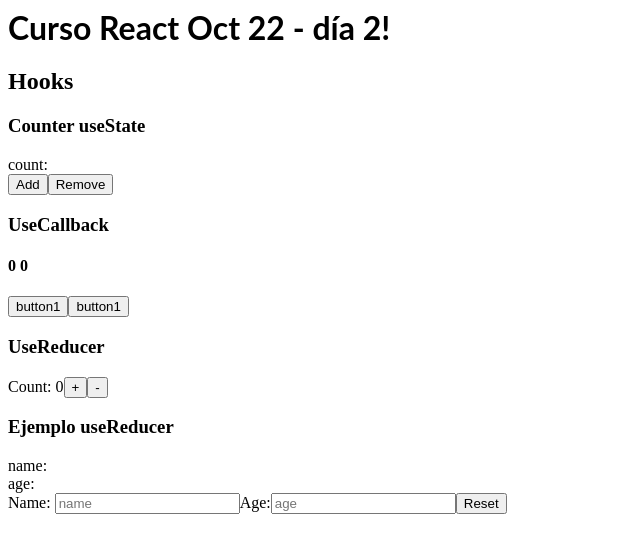
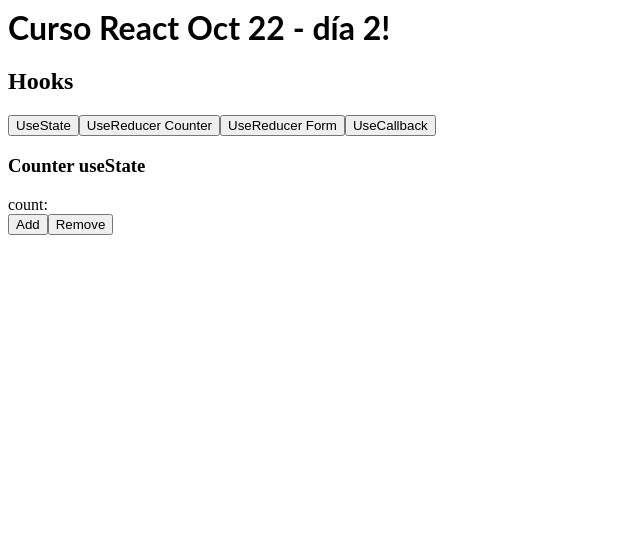
Before and after one commit to agarcluq-nttdata/curso-react-dia2-hooks, a React (Create React App) app: page / in a window 1280 px wide. Shown: the top 552 px of the page, without its empty margins (0-640 px from the left). Built offline with nearby package versions, Linux system fonts and the light colour scheme.

Commit message:
1 file modified

```diff
--- a/App.tsx
+++ b/App.tsx
@@ -1,20 +1,43 @@
-import * as React from 'react';
+import React, {useState} from 'react';
 import UseStateExample from './examples/useStateExample';
 import UseCallbackExample from './examples/useCallbackExample';
 import UseReducerExample from './examples/useReducerExample/index'
 import FormUseReducer from './examples/useReducerExample/FormUseReducer'
 import './style.css';
 
+const renderComponent = (state = "useState") => {
+
+    switch (state) {
+      case "useState":
+        return <UseStateExample />
+      case "useReducer1":
+        return <UseCallbackExample/>
+      case "useReducer2":
+        return <FormUseReducer/>
+      case "useCallback":
+          return <UseCallbackExample/>
+      default:
+        return <UseStateExample />
+    }
+
+}
+
 export default function App() {
+  const [navType,setNavType] = useState('useState')
   return (
     <div>
       <h1>Curso React Oct 22 - día 2!</h1>
       <h2>Hooks</h2>
+      <button onClick={()=>setNavType('useState')}>UseState</button>
+      <button onClick={()=>setNavType('useReducer1')}>UseReducer Counter</button>
+      <button onClick={()=>setNavType('useReducer2')}>UseReducer Form</button>
+      <button onClick={()=>setNavType('useCallback')}>UseCallback</button>
+      {renderComponent(navType)}
 
-      <UseStateExample />
+      {/* <UseStateExample />
       <UseCallbackExample/>
       <UseReducerExample/>
-      <FormUseReducer/>
+      <FormUseReducer/> */}
     </div>
   );
 }
```
